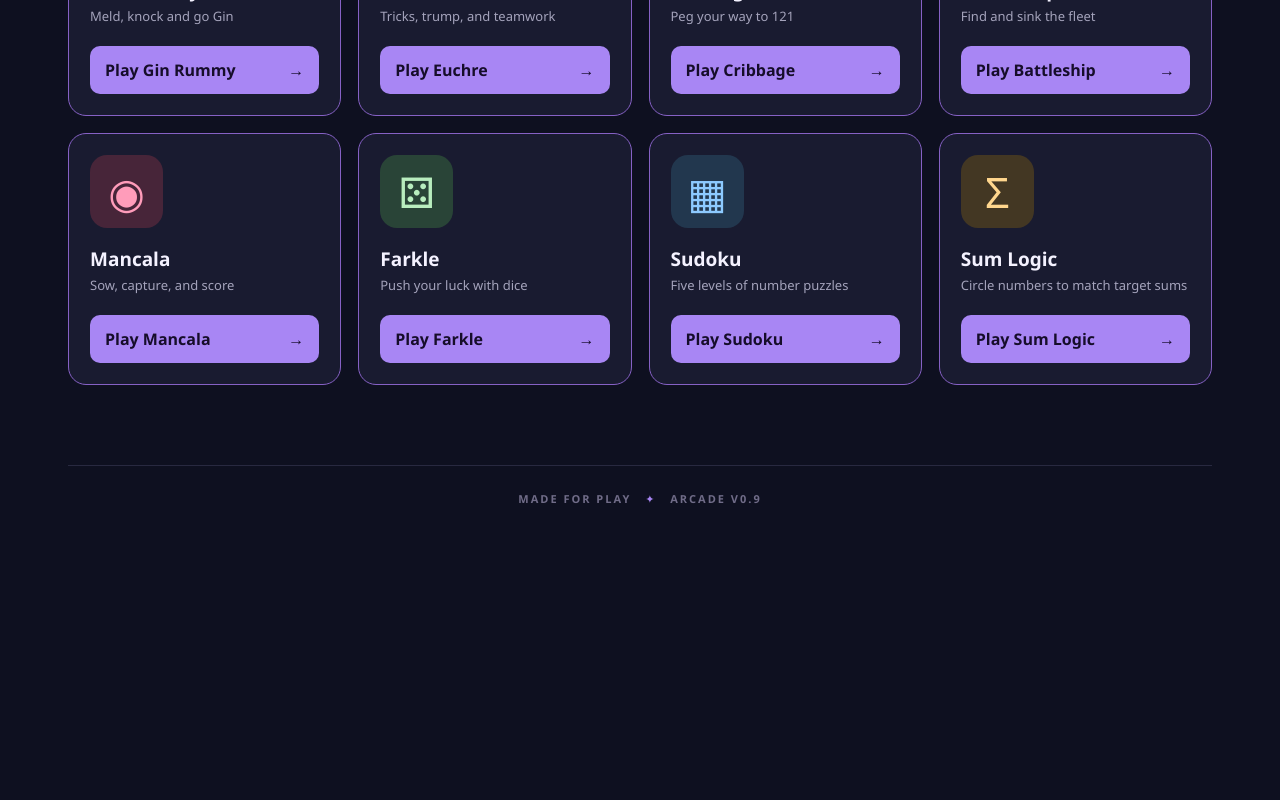
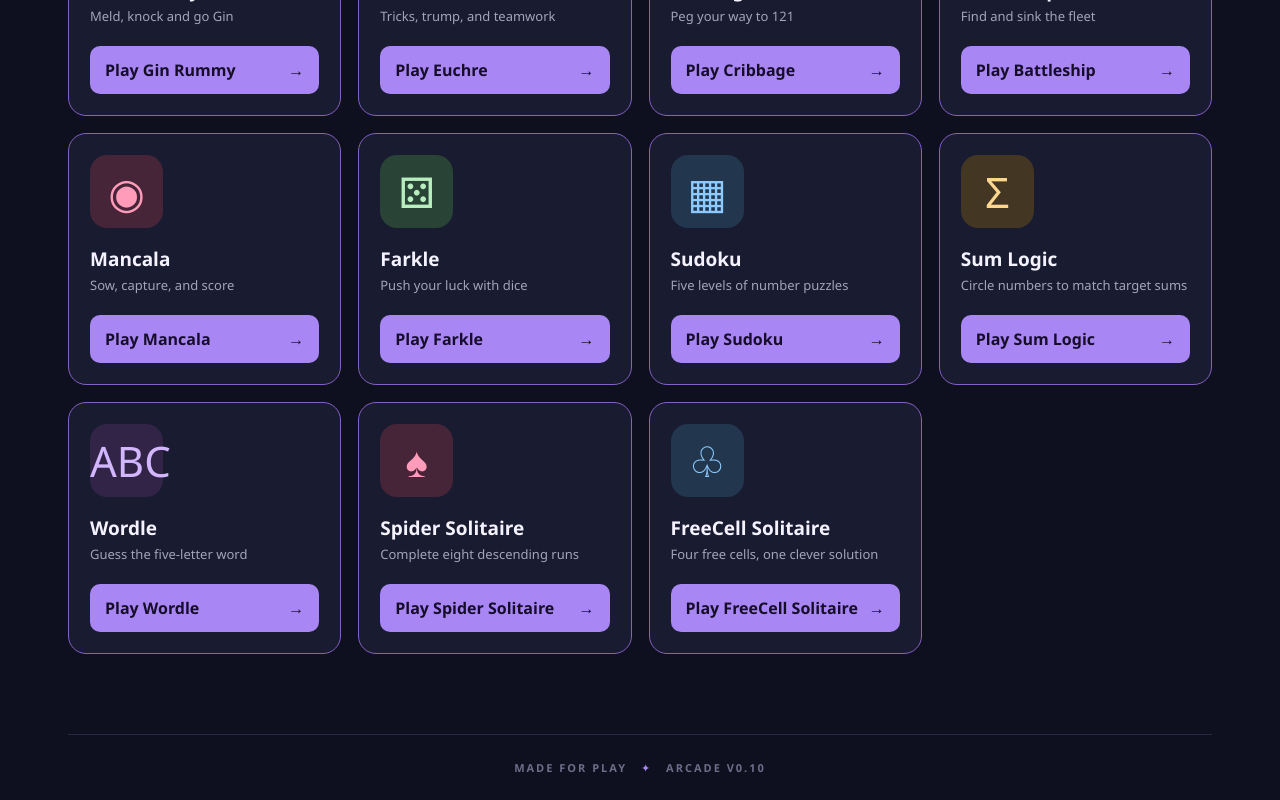
Before and after one commit to davidlwatsonjr/arcade, a React (Vite) app: page / in a window 1280 px wide. Shown: the part 1798-2598 px from the top of the page. Before the commit the page ends 2329 px from the top, so only its background shows below. Built offline with nearby package versions, Linux system fonts and the light colour scheme.

Commit message:
feat(lobby): publish Wordle, Spider Solitaire and FreeCell with SEO routes

```diff
--- a/package.json
+++ b/package.json
@@ -1,7 +1,7 @@
 {
   "name": "arcade",
   "private": true,
-  "version": "0.9.0",
+  "version": "0.10.0",
   "type": "module",
   "scripts": {
     "dev": "vite",
--- a/src/game-catalog.json
+++ b/src/game-catalog.json
@@ -190,5 +190,29 @@
     "subtitle": "Circle numbers to match target sums",
     "description": "Solve number sum puzzles by circling or erasing numbers to match row and column targets. Five difficulty levels from Easy to Ridiculous, with extra region targets on larger boards, daily puzzles, hints and offline progress.",
     "category": "Puzzle"
+  },
+  {
+    "name": "Wordle",
+    "slug": "wordle",
+    "icon": "ABC",
+    "subtitle": "Guess the five-letter word",
+    "description": "Guess a hidden five-letter word in six attempts with position and letter feedback. Play random and daily puzzles offline using a bundled word list.",
+    "category": "Puzzle"
+  },
+  {
+    "name": "Spider Solitaire",
+    "slug": "spider-solitaire",
+    "icon": "♠",
+    "subtitle": "Complete eight descending runs",
+    "description": "Play one-, two- or four-suit Spider Solitaire. Build suited king-to-ace runs, move legal stacks, and clear eight sequences. Drag cards or tap, undo moves, and play offline.",
+    "category": "Cards"
+  },
+  {
+    "name": "FreeCell Solitaire",
+    "slug": "freecell-solitaire",
+    "icon": "♧",
+    "subtitle": "Four free cells, one clever solution",
+    "description": "Play FreeCell Solitaire with four free cells, eight tableau columns and four foundations. Move alternating-color descending stacks within legal capacity and build ace-to-king foundations. Tap or drag cards and undo mistakes.",
+    "category": "Cards"
   }
 ]
--- a/src/main.tsx
+++ b/src/main.tsx
@@ -26,6 +26,9 @@ import { Mancala } from './games/mancala/Mancala';
 import { Farkle } from './games/farkle/Farkle';
 import { Sudoku } from './games/sudoku/Sudoku';
 import { SumLogic } from './games/sum-logic/SumLogic';
+import { Wordle } from './games/wordle/Wordle';
+import { Spider } from './games/spider/Spider';
+import { FreeCell } from './games/freecell/FreeCell';
 import './style.css';
 import './style-accessibility.css';
 import { usePersistentState } from './hooks/usePersistentState';
@@ -60,6 +63,9 @@ const components = {
   'Farkle': Farkle,
   'Sudoku': Sudoku,
   'Sum Logic': SumLogic,
+  'Wordle': Wordle,
+  'Spider Solitaire': Spider,
+  'FreeCell Solitaire': FreeCell,
 } satisfies Record<string, React.ComponentType<{ onBack: () => void }>>;
 
 type PlayableGameName = keyof typeof components;
@@ -132,7 +138,7 @@ function App() {
           </div>
         </main>
       )}
-      <footer>MADE FOR PLAY <span>✦</span> ARCADE V0.9</footer>
+      <footer>MADE FOR PLAY <span>✦</span> ARCADE V0.10</footer>
     </div>
   );
 }
```
Also changed, not shown: 1 other file (tests, documents, lock files or other folders).
